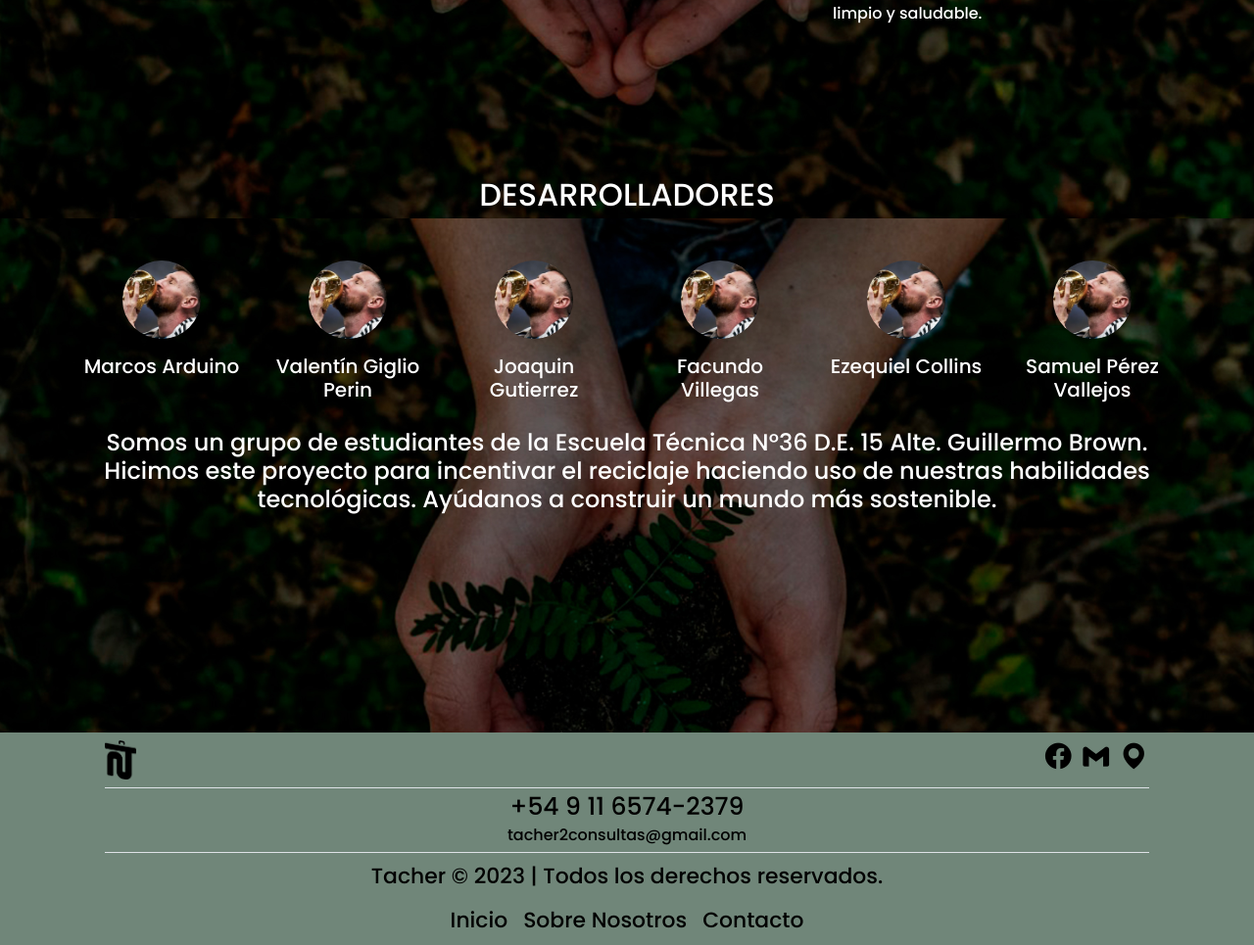
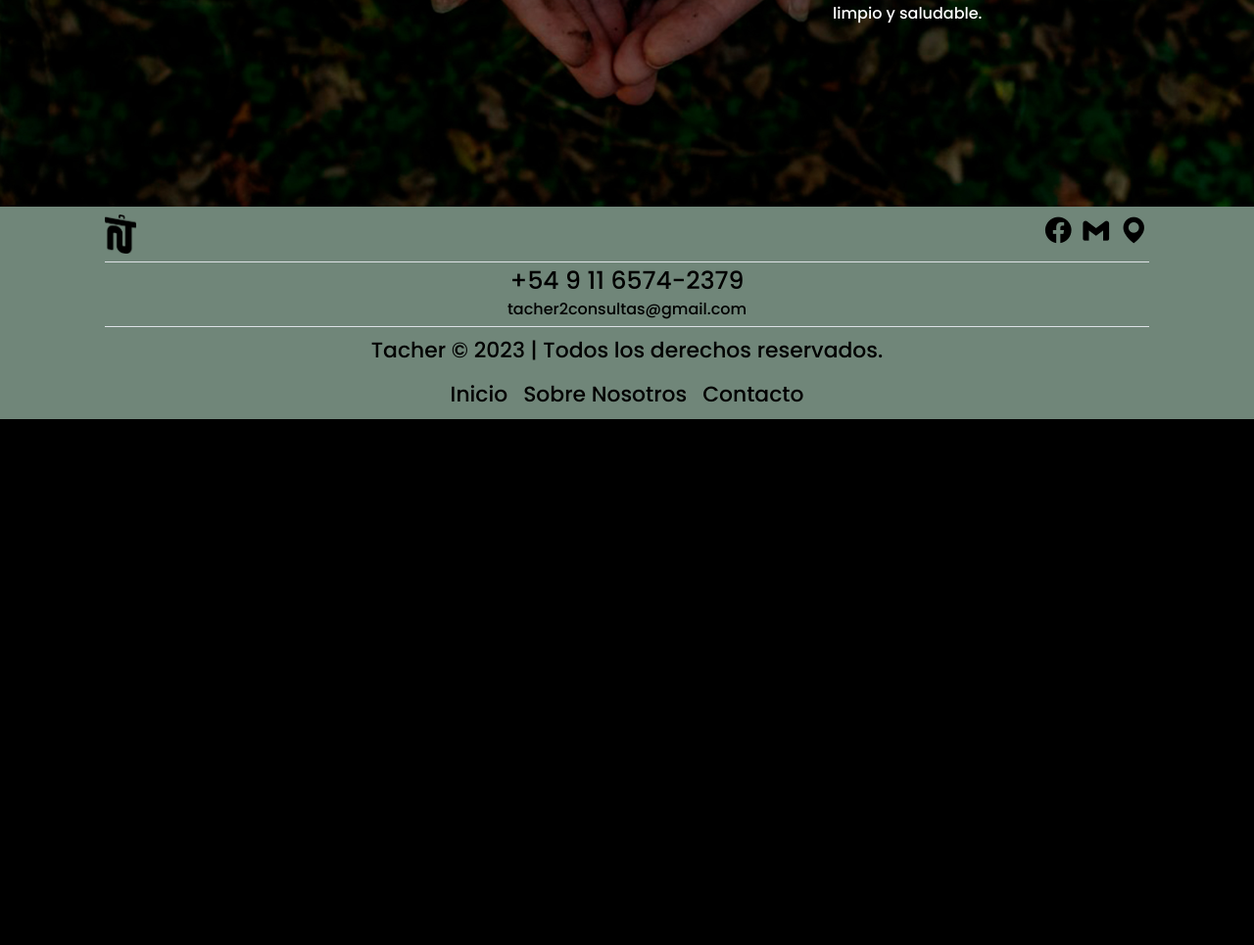
Before and after one commit to marcos-arduino/tacher, a PHP site: page / in a window 1280 px wide. Shown: the part 577-1542 px from the top of the page at 98% size. After the commit the page ends 1005 px from the top, so only its background shows below. Run offline with PHP 8.4, Linux system fonts and the light colour scheme.

Commit message:
Web con todos los cambios hechos hasta juridiccional

```diff
--- a/2023-TT3-Tacher2/Código/web tacher/index.html
+++ b/2023-TT3-Tacher2/Código/web tacher/index.html
@@ -1,11 +1,13 @@
 <!DOCTYPE html>
 <html lang="es">
+
 <head>
     <meta charset="UTF-8" />
     <meta http-equiv="X-UA-Compatible" content="IE=edge" />
     <meta name="viewport" content="width=device-width, initial-scale=1.0" />
     <!-- Link a BOOTSTRAP -->
-        <link href="https://cdn.jsdelivr.net/npm/bootstrap@5.0.2/dist/css/bootstrap.min.css" rel="stylesheet" integrity="sha384-EVSTQN3/azprG1Anm3QDgpJLIm9Nao0Yz1ztcQTwFspd3yD65VohhpuuCOmLASjC" crossorigin="anonymous" />
+    <link href="https://cdn.jsdelivr.net/npm/bootstrap@5.0.2/dist/css/bootstrap.min.css" rel="stylesheet"
+        integrity="sha384-EVSTQN3/azprG1Anm3QDgpJLIm9Nao0Yz1ztcQTwFspd3yD65VohhpuuCOmLASjC" crossorigin="anonymous" />
     <!-- Link a CSS -->
     <link rel="stylesheet" href="style.css" />
     <!-- Link a Javascrypt -->
@@ -17,15 +19,18 @@
     <!-- Fuente -->
     <link rel="preconnect" href="https://fonts.googleapis.com" />
     <link rel="preconnect" href="https://fonts.gstatic.com" crossorigin />
-        <link href="https://fonts.googleapis.com/css2?family=Poppins:ital,wght@0,500;0,600;1,500;1,600&display=swap" rel="stylesheet" />
+    <link href="https://fonts.googleapis.com/css2?family=Poppins:ital,wght@0,500;0,600;1,500;1,600&display=swap"
+        rel="stylesheet" />
     <title>Tacher2</title>
 </head>
+
 <body>
     <header class="div-header">
         <div class="container">
             <header class="d-flex flex-wrap align-items-center justify-content-center justify-content-md-between py-3">
                 <div class="col-md-3 mb-2 mb-md-0">
-                        <a class="navbar-brand" href="index.html"> <img class="logo-tacher" src="img/logo_tacher_white.png" alt="" /></a>
+                    <a class="navbar-brand" href="index.html"> <img class="logo-tacher" src="img/logo_tacher_white.png"
+                            alt="" /></a>
                 </div>
                 <ul class="nav col-12 col-md-auto mb-2 justify-content-center mb-md-0">
                     <li>
@@ -46,8 +51,10 @@
                     </li>
                 </ul>
                 <div class="col-md-3 text-end">
-                        <a href="login.php"><button type="button" href="#" class="btn btn-outline-primary me-2 header_buttoms">Iniciar Sesion</button></a>
-                        <a href="register.php"><button type="button" href="#" class="btn btn-primary header_buttoms registrarse-background">Registrarse</button></a>
+                    <a href="login.php"><button type="button" href="#"
+                            class="btn btn-outline-primary me-2 header_buttoms">Iniciar Sesion</button></a>
+                    <a href="register.php"><button type="button" href="#"
+                            class="btn btn-primary header_buttoms registrarse-background">Registrarse</button></a>
                 </div>
             </header>
         </div>
@@ -60,75 +67,50 @@
         <div class="container">
             <div class="row g-4 py-5 row-cols-1 row-cols-lg-3">
                 <div class="feature col objetivosbox">
-                        <div class="feature-icon d-inline-flex align-items-center justify-content-center text-bg-primary fs-2 mb-3">
+                    <div
+                        class="feature-icon d-inline-flex align-items-center justify-content-center text-bg-primary fs-2 mb-3">
                         <i class="bx bxs-leaf"></i>
                     </div>
                     <h3 class="fs-2 text-body-emphasis">Amistoso con el Ambiente</h3>
-                        <p>Nuestro proyecto tiene como objetivo principal reducir la cantidad de plásticos que contaminan nuestro entorno, promoviendo prácticas de reciclaje responsable y sostenibilidad ambiental.</p>
+                    <p>Nuestro proyecto tiene como objetivo principal reducir la cantidad de plásticos que contaminan
+                        nuestro entorno, promoviendo prácticas de reciclaje responsable y sostenibilidad ambiental.</p>
                 </div>
                 <div class="feature col objetivosbox">
-                        <div class="feature-icon d-inline-flex align-items-center justify-content-center text-bg-primary fs-2 mb-3">
+                    <div
+                        class="feature-icon d-inline-flex align-items-center justify-content-center text-bg-primary fs-2 mb-3">
                         <i class="bx bxs-user-account"></i>
                     </div>
                     <h3 class="fs-2 text-body-emphasis">Registrate para participar</h3>
                     <p>Registrate en menos de un minuto para poder formar parte del proyecto y cuidar el ambiente.</p>
-                        <a class="direcciones objetivos-registrarse" href="register.php"><i class="bx bxs-log-in"></i>Registrarse ahora</a>
+                    <a class="direcciones objetivos-registrarse" href="register.php"><i
+                            class="bx bxs-log-in"></i>Registrarse ahora</a>
                 </div>
 
                 <div class="feature col objetivosbox">
-                        <div class="feature-icon d-inline-flex align-items-center justify-content-center text-bg-primary fs-2 mb-3">
+                    <div
+                        class="feature-icon d-inline-flex align-items-center justify-content-center text-bg-primary fs-2 mb-3">
                         <i class="bx bx-world"></i>
                     </div>
                     <h3 class="fs-2 text-body-emphasis">Impacto Medible</h3>
-                        <p>En nuestro proyecto, hacemos un seguimiento constante del impacto ambiental que generamos. Te proporcionamos estadísticas en tiempo real para que puedas ver cómo tus esfuerzos de reciclaje y sostenibilidad están contribuyendo a un entorno más limpio y saludable.</p>
+                    <p>En nuestro proyecto, hacemos un seguimiento constante del impacto ambiental que generamos. Te
+                        proporcionamos estadísticas en tiempo real para que puedas ver cómo tus esfuerzos de reciclaje y
+                        sostenibilidad están contribuyendo a un entorno más limpio y saludable.</p>
                 </div>
             </div>
         </div>
     </div>
-        <!-------------------------------DESARROLLADORES--------------------------------->
-        <section class="testimonials text-center" id="sobre-nosotros">
-            <div class="div-Testimonios">
-                <div class="container">
-                    <h2 class="mb-5 texto-devs">DESARROLLADORES</h2>
-                    <div class="row margen-desarrolladores">
-                        <div class="col-lg-2 col-md-4 col-6 developer">
-                            <img class="img-fluid rounded-circle mb-3 tamano-circulo" src="img/messipech.jpg" alt="owner-1" />
-                            <h5 class="texto-devs">Marcos Arduino</h5>
-                        </div>
-                        <div class="col-lg-2 col-md-4 col-6 developer">
-                            <img class="img-fluid rounded-circle mb-3 tamano-circulo" src="img/messipech.jpg" alt="owner-2" />
-                            <h5 class="texto-devs">Valentín Giglio Perin</h5>
-                        </div>
-                        <div class="col-lg-2 col-md-4 col-6 developer">
-                            <img class="img-fluid rounded-circle mb-3 tamano-circulo" src="img/messipech.jpg" alt="owner-3" />
-                            <h5 class="texto-devs">Joaquin Gutierrez</h5>
-                        </div>
-                        <div class="col-lg-2 col-md-4 col-6 developer">
-                            <img class="img-fluid rounded-circle mb-3 tamano-circulo" src="img/messipech.jpg" alt="owner-4" />
-                            <h5 class="texto-devs">Facundo Villegas</h5>
-                        </div>
-                        <div class="col-lg-2 col-md-4 col-6 developer">
-                            <img class="img-fluid rounded-circle mb-3 tamano-circulo" src="img/messipech.jpg" alt="owner-5" />
-                            <h5 class="texto-devs">Ezequiel Collins</h5>
-                        </div>
-                        <div class="col-lg-2 col-md-4 col-6 developer">
-                            <img class="img-fluid rounded-circle mb-3 tamano-circulo" src="img/messipech.jpg" alt="owner-6" />
-                            <h5 class="texto-devs">Samuel Pérez Vallejos</h5>
-                        </div>
-                    </div>
-                    <h4 class="texto-devs">Somos un grupo de estudiantes de la Escuela Técnica N°36 D.E. 15 Alte. Guillermo Brown. Hicimos este proyecto para incentivar el reciclaje haciendo uso de nuestras habilidades tecnológicas. Ayúdanos a construir un mundo más sostenible.</h4>
-                </div>
-            </div>
     </section>
+
+
     <!-------------------------------FOOTER--------------------------------->
     <footer id="contacto">
         <div class="fluid-container black div-footer-tacher">
             <div class="row g-0 d-flex">
                 <div class="col-4 offset-1 py-2 pb-2 d-none d-md-block">
-                        <img src="img/logo_tacher.png" alt="Logo" height="40vh" />
+                    <img src="img/logo_tacher.png" alt="Logo" height="40" />
                 </div>
                 <div class="col-10 offset-1 py-2 pb-2 d-md-none text-center mt-3">
-                        <img src="img/logo_tacher.png" alt="Logo" height="40vh" class="mb-3" />
+                    <img src="img/logo_tacher.png" alt="Logo" height="40" class="mb-3" />
                 </div>
                 <div class="col-auto ms-auto my-auto d-none d-md-block">
                     <div class="text-center">
@@ -159,7 +141,6 @@
                             </a>
                         </div>
                     </div>
-
                     <a href="tel:+5491165742379" class="text-black footer-palabras">+54 9 11 6574-2379</a>
                     <a href="mailto:tacher2consultas@gmail.com" class="text-black footer-palabras">
                         <h5 class="mailtext">tacher2consultas@gmail.com</h5>
@@ -169,21 +150,19 @@
             <div style="color: black" class="col-10 offset-1 py-2 pb-0 text-center small">Tacher © 2023 | Todos los derechos reservados.</div>
             <div class="col-12">
                 <ul class="nav text-center mt-1 justify-content-center small">
-                        <li>
-                            <a href="index.html" class="nav-link px-2 footer_text">Inicio</a>
-                        </li>
-                        <li>
-                            <a href="index.html#sobre-nosotros" class="nav-link px-2 footer_text">Sobre Nosotros</a>
-                        </li>
-                        <li>
-                            <a href="index.html#contacto" class="nav-link px-2 footer_text">Contacto</a>
-                        </li>
+                    <li><a href="index.html" class="nav-link px-2 footer_text">Inicio</a></li>
+                    <li><a href="index.html#sobre-nosotros" class="nav-link px-2 footer_text">Sobre Nosotros</a></li>
+                    <li><a href="index.html#contacto" class="nav-link px-2 footer_text">Contacto</a></li>
                 </ul>
             </div>
         </div>
     </footer>
+
     <!-- SCRIPTS -->
-        <script src="https://cdn.jsdelivr.net/npm/bootstrap@5.0.2/dist/js/bootstrap.bundle.min.js" integrity="sha384-MrcW6ZMFYlzcLA8Nl+NtUVF0sA7MsXsP1UyJoMp4YLEuNSfAP+JcXn/tWtIaxVXM" crossorigin="anonymous"></script>
+    <script src="https://cdn.jsdelivr.net/npm/bootstrap@5.0.2/dist/js/bootstrap.bundle.min.js"
+        integrity="sha384-MrcW6ZMFYlzcLA8Nl+NtUVF0sA7MsXsP1UyJoMp4YLEuNSfAP+JcXn/tWtIaxVXM"
+        crossorigin="anonymous"></script>
     <script src="https://unpkg.com/boxicons@2.1.4/dist/boxicons.js"></script>
 </body>
+
 </html>
--- a/2023-TT3-Tacher2/Código/web tacher/style.css
+++ b/2023-TT3-Tacher2/Código/web tacher/style.css
@@ -27,7 +27,7 @@ body {
     background-repeat: no-repeat;
     background-attachment: fixed;
     position: relative;
-    padding-bottom: 22em;
+    padding-bottom: 18em;
     min-height: 100vh;
 }
 
@@ -341,16 +341,19 @@ body {
     color: white;
 }
 
+
+
 /* ---------------------------DEVELOPERS/TESTIMONIALS------------------------- */
 
 .div-Testimonios {
     padding-top: 40px;
     padding-bottom: 80px;
     color: white;
+    margin-bottom: 100px;
 }
 .tamano-circulo {
-    width: 80px;
-    height: 80px;
+    width: 150px;
+    height: 150px;
 }
 .margen-desarrolladores {
     margin-bottom: 20px;
--- a/2023-TT3-Tacher2/Código/web tacher/userdata.php
+++ b/2023-TT3-Tacher2/Código/web tacher/userdata.php
@@ -83,7 +83,7 @@ list($data_usuario, $data_puntos, $resultado_rank) = userData($_SESSION['user'],
     </div>
 
     <script>
-        var dni = 4717832; /* CONSULTA DNI PHP  */
+        var dni = "47961058"; /* CONSULTA DNI PHP  */
     </script>
 
     <!-- BOTON APARICION QR -->
```
Also changed, not shown: 2023-TT3-Tacher2/Código/web tacher/registroCTRL.php (line endings or trailing spaces), 1 other file. Lines whose indentation alone changed are shown as unchanged.
